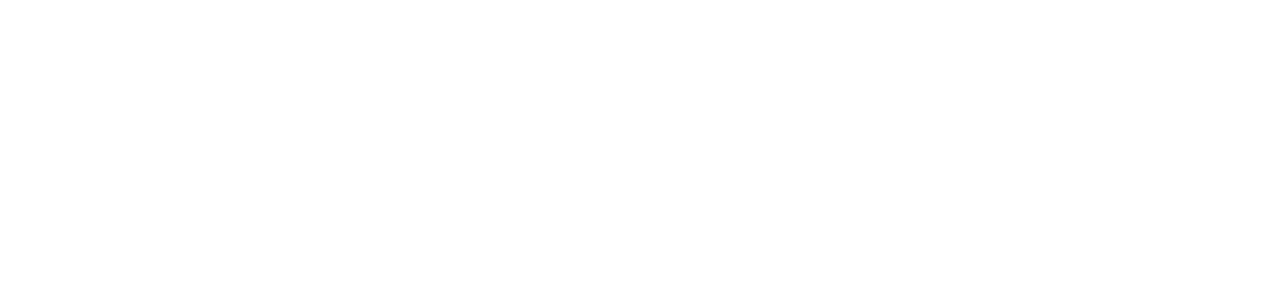
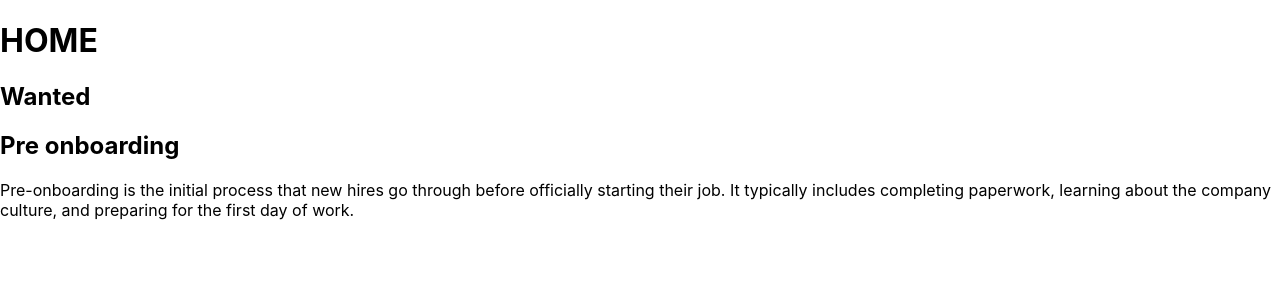
Before and after one commit to LireEruel/wanted-pre-onboarding-frontend, a React (Create React App) app: page / in a window 1280 px wide. Before the commit this address had no page. Shown: the top 300 px of the page. Built offline with nearby package versions, Linux system fonts and the light colour scheme.

Commit message:
main page 완료

```diff
--- a/src/App.js
+++ b/src/App.js
@@ -4,6 +4,7 @@
 import { createContext, useState } from "react";
 import ToDoList from "./pages/ToDoList/ToDoList";
 import PropTypes from "prop-types";
+import Home from "pages/Home/Home";
 
 export const AuthContext = createContext(null);
 function App() {
@@ -33,7 +34,6 @@
         return <Navigate to="/todo" replace />;
       }
     }
-
     return children;
   };
 
@@ -44,6 +44,7 @@
     <Router>
       <AuthContext.Provider value={value}>
         <Routes>
+          <Route path="/" element={<Home />} />
           <Route
             path="/signup"
             element={
--- /dev/null
+++ b/src/pages/Home/Home.jsx
@@ -0,0 +1,16 @@
+function Home() {
+  return (
+    <>
+      <h1>HOME</h1>
+      <h2>Wanted</h2>
+      <h2>Pre onboarding</h2>
+      <p>
+        Pre-onboarding is the initial process that new hires go through before officially starting their job. It
+        typically includes completing paperwork, learning about the company culture, and preparing for the first day of
+        work.
+      </p>
+    </>
+  );
+}
+
+export default Home;
--- a/src/pages/SignUp/SignUp.jsx
+++ b/src/pages/SignUp/SignUp.jsx
@@ -6,6 +6,7 @@
   const [email, setEmail] = useState("");
   const [password, setPassword] = useState("");
   const [disabled, setDisabled] = useState(true);
+
   const trySignUp = async () => {
     const signupResult = await requestSignUp(email, password);
     swal({
@@ -14,6 +15,7 @@
       text: signupResult.message,
     });
   };
+
   useEffect(() => {
     if (email.search("@") > -1 && password.length > 7) {
       setDisabled(false);
@@ -21,6 +23,7 @@
       setDisabled(true);
     }
   }, [email, password]);
+
   return (
     <div>
       <h1>SignUp</h1>
@@ -42,7 +45,7 @@
           onChange={(e) => setPassword(e.target.value)}
         />
         <button data-testid="signup-button" type="submit" disabled={disabled} onClick={trySignUp}>
-          SignIn
+          SignUp
         </button>
       </form>
     </div>
--- a/src/pages/ToDoList/ToDoList.jsx
+++ b/src/pages/ToDoList/ToDoList.jsx
@@ -109,12 +109,7 @@
             <li key={todo.id}>
               {updateTodoInfo.id == todo.id ? (
                 <div>
-                  <input
-                    name="is_completed"
-                    type="checkbox"
-                    checked={updateTodoInfo.isCompleted}
-                    onChange={(e) => changeUpdateTodoInfo("isCompleted", e.target.checked)}
-                  />
+                  <input name="is_completed" type="checkbox" checked={updateTodoInfo.isCompleted} readOnly />
                   <input
                     name="todo"
                     data-testid="modify-input"
@@ -130,8 +125,13 @@
                 </div>
               ) : (
                 <div>
+                  <input
+                    type="checkbox"
+                    checked={todo.isCompleted}
+                    onChange={(e) => changeUpdateTodoInfo("isCompleted", e.target.checked)}
+                  />
                   <label>
-                    <input type="checkbox" checked={todo.isCompleted} /> <span>{todo.todo}</span>
+                    <span>{todo.todo}</span>
                   </label>
                   <button data-testid="modify-button" onClick={() => setUpdateTodoMode(todo.id, true)}>
                     수정
```
Also changed, not shown: src/assets/ship.png (added).
